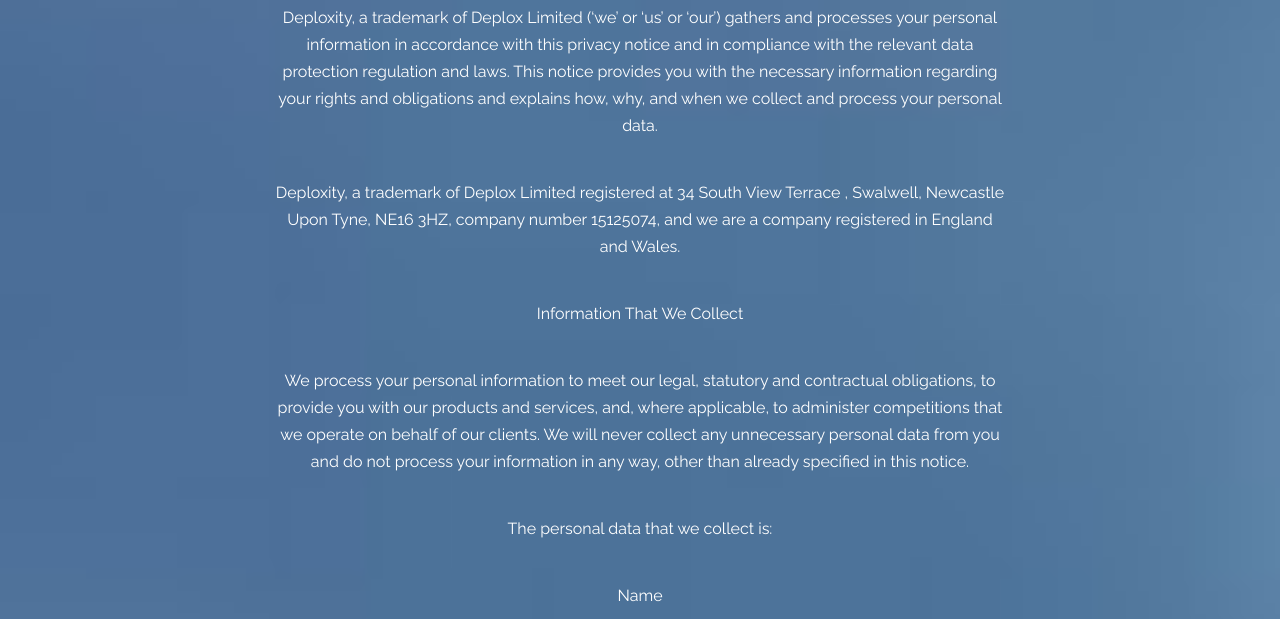
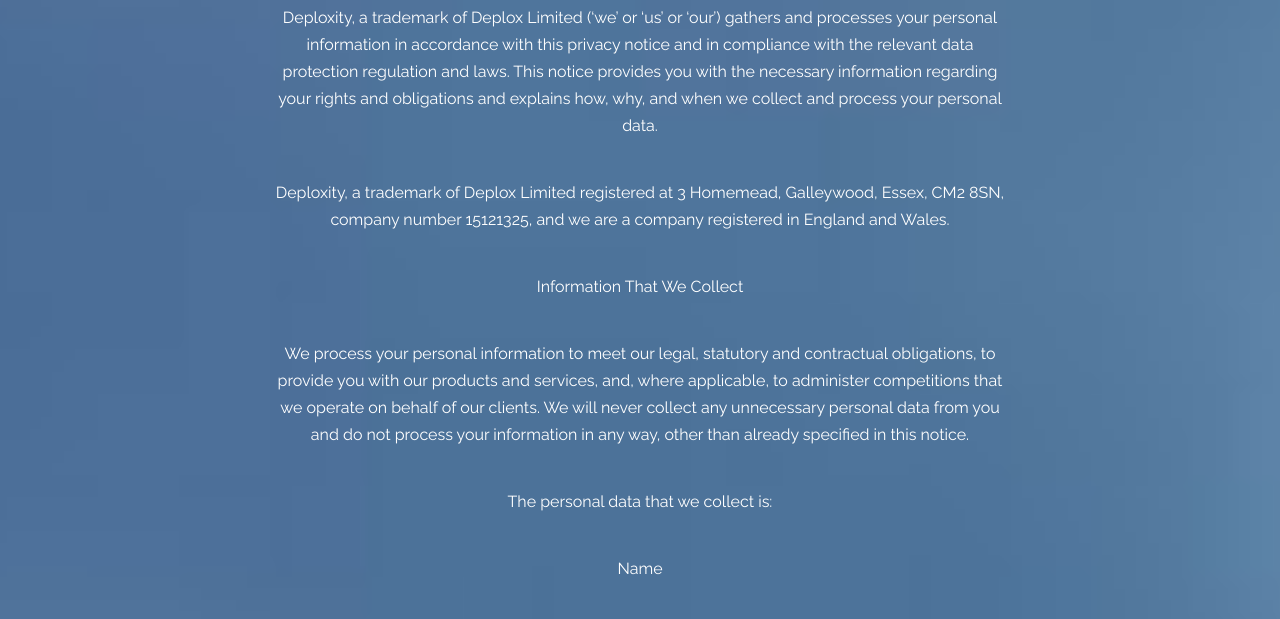
Before and after one commit to deploxity/deploxity, a plain HTML site: page privacy.html in a window 1280 px wide. Shown: the part 159-778 px from the top of the page. Drawn offline with Linux system fonts and the light colour scheme.

Commit message:
Update privacy.html

```diff
--- a/privacy.html
+++ b/privacy.html
@@ -94,7 +94,7 @@
                     <div class="subscribe-content">
 <p>Deploxity, a trademark of Deplox Limited (&lsquo;we&rsquo; or &lsquo;us&rsquo; or &lsquo;our&rsquo;) gathers and processes your personal information in accordance with this privacy notice and in compliance with the relevant data protection regulation and laws. This notice provides you with the necessary information regarding your rights and obligations and explains how, why, and when we collect and process your personal data.</p>
 
-<p>Deploxity, a trademark of Deplox Limited registered at 34 South View Terrace , Swalwell, Newcastle Upon Tyne, NE16 3HZ, company number 15125074, and we are a company registered in England and Wales.</p>
+<p>Deploxity, a trademark of Deplox Limited registered at 3 Homemead, Galleywood, Essex, CM2 8SN, company number 15121325, and we are a company registered in England and Wales.</p>
 
 <p>Information That We Collect</p>
 
```
